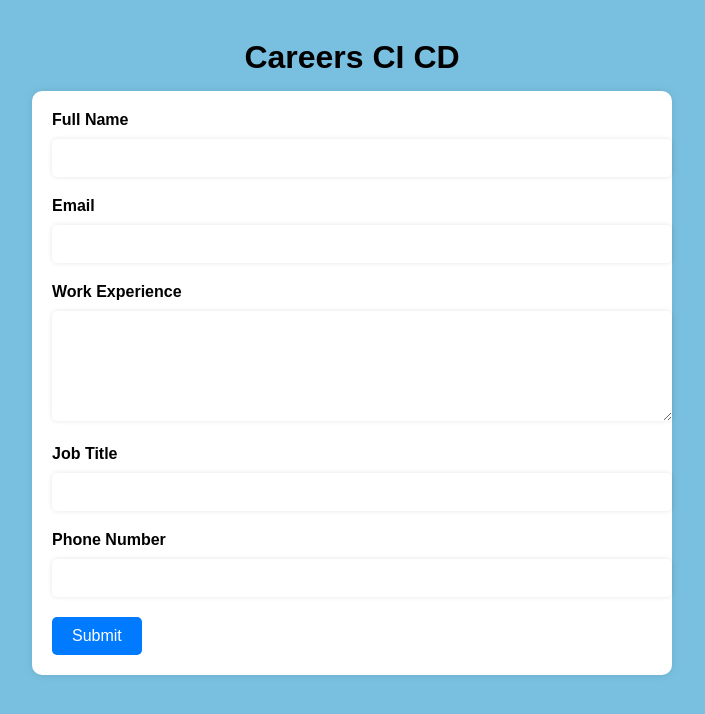
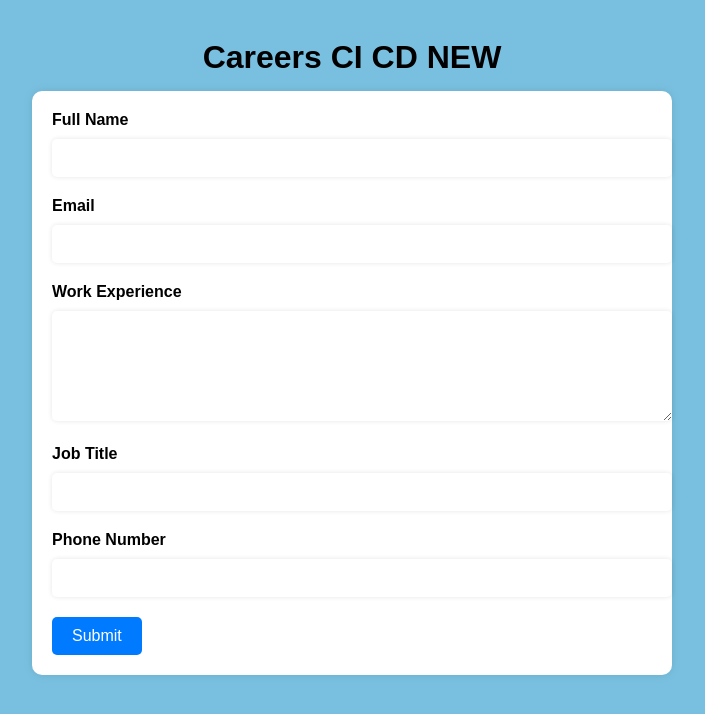
Before and after one commit to arohyadav/nodecicd, a website: page index.html in a window 1280 px wide. Shown: the whole page, without its empty margins (288-993 px from the left). Drawn offline with Linux system fonts and the light colour scheme.

Commit message:
Update index.html

```diff
--- a/index.html
+++ b/index.html
@@ -58,7 +58,7 @@
 	</style>
 </head>
 <body>
-	<h1>Careers CI CD</h1>
+	<h1>Careers CI CD NEW</h1>
 	<form  method="post" action="submit-form">
 		<label for="fullname">Full Name</label>
 		<input type="text" id="fullname" name="fullname" required>
```
